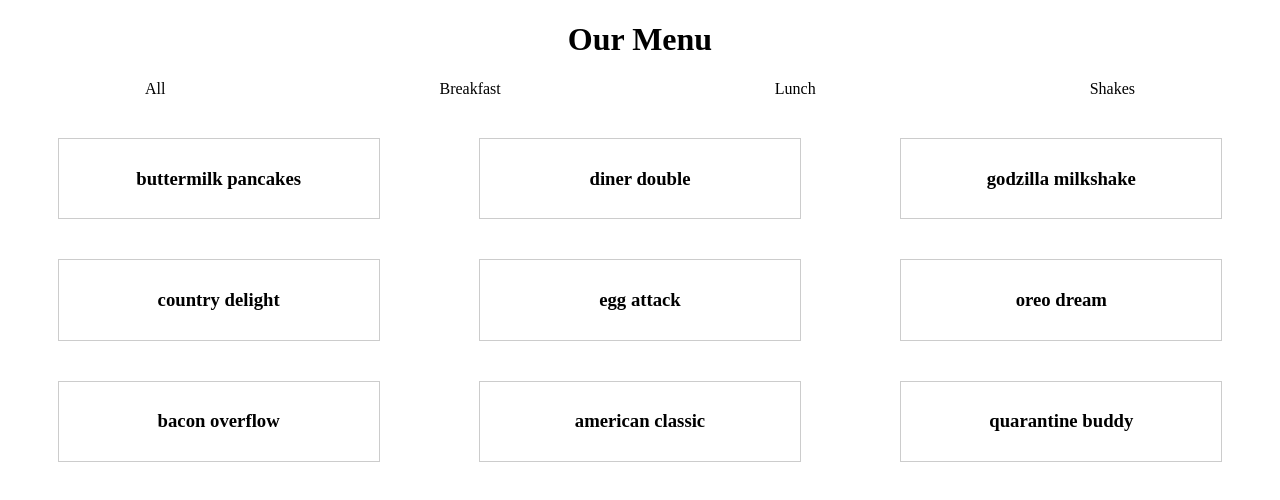
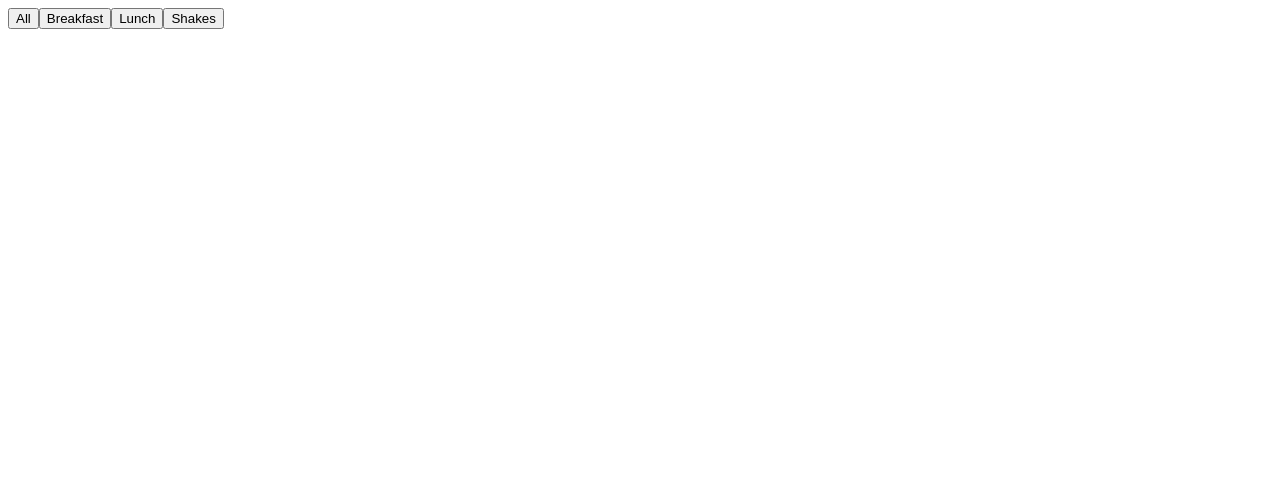
Before and after one commit to acciojob/menu-Itishree2000, a React app: page / in a window 1280 px wide. Shown: the top 500 px of the page. Built offline with nearby package versions, Linux system fonts and the light colour scheme.

Commit message:
commit m

```diff
--- a/src/components/App.js
+++ b/src/components/App.js
@@ -1,26 +1,41 @@
-// src/App.js
 import React, { useState } from 'react';
-import './App.css';
-import dishesData from './Data.js';
 
-const Dishes = ({ category, setCategory }) => {
-  const filteredDishes = category
-    ? dishesData.filter((dish) => dish.category === category)
-    : dishesData;
+const dishesData = [
+  // ... your dish data
+];
+
+const App = () => {
+  const [category, setCategory] = useState('All');
+  const [displayedDishes, setDisplayedDishes] = useState(dishesData);
+
+  const filterDishesByCategory = (selectedCategory) => {
+    if (selectedCategory === 'All') {
+      setDisplayedDishes(dishesData);
+    } else {
+      const filteredDishes = dishesData.filter((dish) => dish.category === selectedCategory);
+      setDisplayedDishes(filteredDishes);
+    }
+    setCategory(selectedCategory);
+  };
 
   return (
     <div>
+      {/* Category buttons */}
       <div className="categories">
-        <span onClick={() => setCategory('')} id="filter-btn-all">All</span>
-        <span onClick={() => setCategory('breakfast')} id="filter-btn-breakfast">Breakfast</span>
-        <span onClick={() => setCategory('lunch')} id="filter-btn-lunch">Lunch</span>
-        <span onClick={() => setCategory('shakes')} id="filter-btn-shakes">Shakes</span>
+        <button onClick={() => filterDishesByCategory('All')}>All</button>
+        <button onClick={() => filterDishesByCategory('Breakfast')}>Breakfast</button>
+        <button onClick={() => filterDishesByCategory('Lunch')}>Lunch</button>
+        <button onClick={() => filterDishesByCategory('Shakes')}>Shakes</button>
       </div>
 
-      <div className="dishes" id="dishes-container">
-        {filteredDishes.map((dish) => (
-          <div key={dish.id} className="dish" id={`menu-item-${dish.category}`}>
+      {/* Display dishes */}
+      <div className="dishes">
+        {displayedDishes.map((dish) => (
+          <div key={dish.id}>
+            <img src={dish.img} alt={dish.title} />
             <h3>{dish.title}</h3>
+            <p>{dish.desc}</p>
+            <p>${dish.price}</p>
           </div>
         ))}
       </div>
@@ -28,17 +43,4 @@ const Dishes = ({ category, setCategory }) => {
   );
 };
 
-function App() {
-  const [category, setCategory] = useState('');
-
-  return (
-    <div className="App" id="main">
-      <header className="App-header">
-        <h1>Our Menu</h1>
-        <Dishes category={category} setCategory={setCategory} />
-      </header>
-    </div>
-  );
-}
-
 export default App;
```
